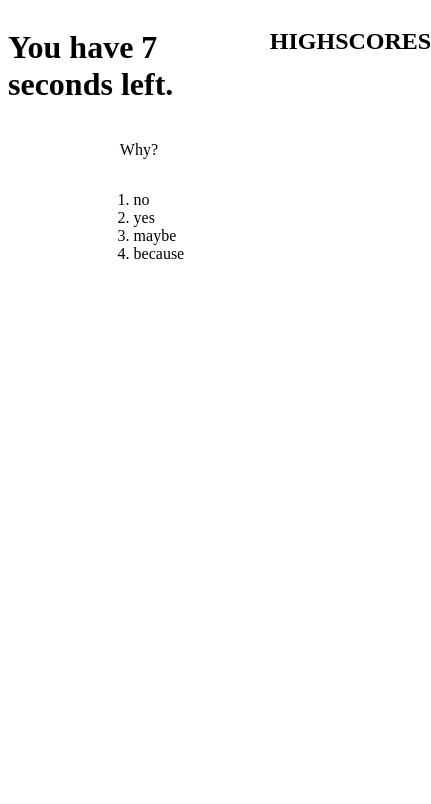
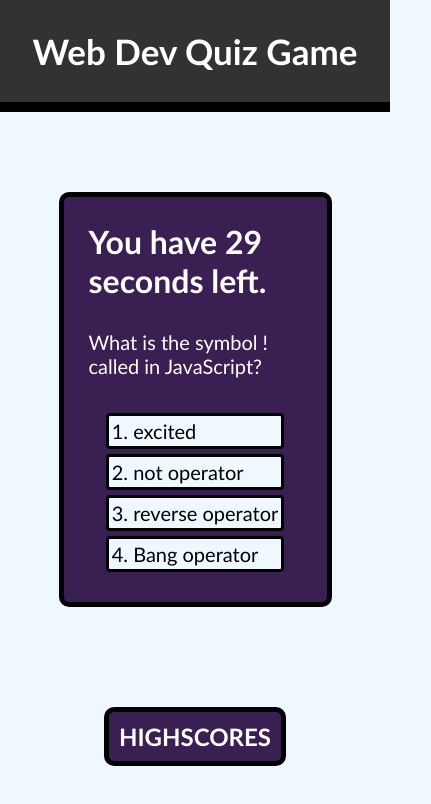
Before and after one commit to Unicorn-Barf/JavaScript_Quiz_Game, a plain HTML site: page index.html in a window 390 px wide. Both pictures are taken after a click on the button "START". Shown: the whole page, 431 px wide, since content can reach past the window. Drawn offline with nearby package versions, Linux system fonts and the light colour scheme.

Commit message:
Updated style.css and added aethetic formatting

```diff
--- a/assets/css/style.css
+++ b/assets/css/style.css
@@ -1,19 +1,122 @@
+/* Delete margins and border box sizing for all elements */
+* {
+    margin: 0;
+    box-sizing: border-box;
+}
+
+/* Set page background color */
+body {
+    background-color: aliceblue;
+    font-family: 'Trebuchet MS', sans-serif;
+}
+
+
+/* Set main container to flexbox */
 #main-container {
     display: flex;
     justify-content: space-around;
 }
 
+/* Main Header formatting */
+#main-header {
+    font-size: 35px;
+    width: 100%;
+    padding: 30px;
+    margin-bottom: 80px;
+    text-align: center;
+    color: white;
+    background-color: rgb(50, 50, 50);
+    border-bottom: 10px solid black;
+}
+/* Game container flexbox and 70% width */
 #game-container {
     display: flex;
     flex-direction: column;
     align-items: center;
     width: 70%;
+    border: 5px solid black;
+    border-radius: 10px;
+    background-color: rgb(57, 31, 82);
+    color: white;
+    padding: 10px;
 }
 
+/* Add padding to game content */
+#game-h1, #question, #answers {
+    padding: 15px;
+}
+
+/* Increase question fontsize */
+#question {
+    font-size: 20px;
+}
+
+/* Make list numbers inside */
+#answers {
+    list-style-position: inside;
+}
+
+/* format answer list items */
+li.li-answer {
+    position: relative;
+    padding: 3px;
+    font-size: 20px;
+    margin: 5px;
+    background-color: aliceblue;
+    color: black;
+    border: 3px solid black;
+    border-radius: 4px;
+}
+
+/* Highlight answer on hover */
+li.li-answer:hover {
+    background-color: blue;
+    color: white;
+}
+
+/* format Answer Alerts */
+#ans-alert {
+    color: chartreuse;
+}
+
+/* format the highscore form */
+#hs-form {
+    margin: 25px;
+}
+
+#hs-form h1 {
+    margin: 15px;
+    color: chartreuse;
+}
+
+/* Highscore Container Card */
 #hs-container {
-    width: 30%;
+    text-align: center;
+    width: fit-content;
+    background-color: rgb(57, 31, 82);
+    color: white;
+    padding: 10px;
+    border: 5px solid black;
+    border-radius: 10px;
 }
 
 #hs-form {
     display: none;
 }
+
+/* Size compatibility for small screens */
+@media screen and (max-width: 992px) {
+
+    /* Change main content to column display */
+    #main-container {
+        display: flex;
+        flex-direction: column;
+        align-items: center;
+    }
+
+    /* Add a margin top to highscore card */
+    #hs-container {
+        margin-top: 100px;
+    }
+
+}
--- a/assets/js/questions.js
+++ b/assets/js/questions.js
@@ -1,8 +1,8 @@
 var quizObj = [
 {
-    question: "Why?",
-    true: "because",
-    wrong: ["no", "yes", "maybe"]
+    question: "What is the symbol ! called in JavaScript?",
+    true: "Bang operator",
+    wrong: ["excited", "not operator", "reverse operator"]
 },
 {
     question: "What is the z-index value used for?",
@@ -10,13 +10,28 @@ var quizObj = [
     wrong: ["Alphabetizing elements", "Ordering elements", "Making Manny happy"]
 },
 {
-    question: "What is the z-index value used for?",
-    true: "Layering elements",
-    wrong: ["Alphabetizing elements", "Ordering elements", "Making Manny happy"]
+    question: "How do you access the DOM?",
+    true: "document.",
+    wrong: [".body", "html.", "$('document')"]
 },
 {
-    question: "What is the z-index value used for?",
-    true: "Layering elements",
-    wrong: ["Alphabetizing elements", "Ordering elements", "Making Manny happy"]
+    question: "How do you make a container into a flexbox container in CSS?",
+    true: "display: flex",
+    wrong: ["display: flexbox", "flex: on", "display: flex-direction"]
+},
+{
+    question: "What is the shortcut for making a 3 item ordered list inside a <div> in VS code?",
+    true: "div>ol>li*3",
+    wrong: ["li*3<ol<div", "div>ol*3", "div*ol*li*3"]
+},
+{
+    question: "How do you use map() on an array?",
+    true: "Pass a callback function inside the ()",
+    wrong: [".map()", "map().array", "only works on strings"]
+},
+{
+    question: "How do you access the window object?",
+    true: "Enter window into the console log.",
+    wrong: ["go to home depot", "retrieve it from the DOM", ".window()"]
 },
 ];
--- a/assets/js/script.js
+++ b/assets/js/script.js
@@ -1,20 +1,22 @@
 var startButton = $("#start-button");
-var gameH1 = $("#game-h1")
+var gameH1 = $("#game-h1");
 var questEl = $('#question');
-var ansOl = $("#answers")
-var hsForm = $("#hs-form")
-var highS
-var quizIndex = 0;
-// Variables for right and wrong answers from user
-var correctInput = 0;
-var incorrectInput = 0;
+var ansOl = $("#answers");
+var hsForm = $("#hs-form");
+var ansAlert = $("#ans-alert");
+var highS;
+var timeLeft;
+var quizIndex;
+var correctInput;
+var incorrectInput;
+
 
 // Load Highscores from local storage
 highS = JSON.parse(localStorage.getItem("high-scores"));
 if (highS !== null) {
     for (i=0; i<8 && i<highS.length; i++){
-        let scoreLi = $("<li>").css("text-decoration", "none");
-        scoreLi.text(`${highS[i].name} ${highS[i].score}`);
+        let scoreLi = $("<li>");
+        scoreLi.text(`${highS[i].name}: ${highS[i].score}`);
         $("#highscore").append(scoreLi);
     };
 }
@@ -25,9 +27,13 @@ if (highS !== null) {
 function gameInit() {
     // Load Highscores from local storage
     highS = JSON.parse(localStorage.getItem("high-scores"));
-    console.log(`this is the game init ${highS}`);
+    // Set scores back to 0
+    correctInput = 0;
+    incorrectInput = 0;
     // Init quiz index to 0
     quizIndex = 0;
+    // Set timer
+    timeLeft = 30;
     // Remove start button
     startButton.css("display", "none");
     // display first question
@@ -46,8 +52,8 @@ function displayQuestion(myObject) {
     // for loop to randomly order answers
     let order = Math.round(Math.random() * 3);
     for (i=0; i<3; i++) {
-        let ansTrue = $("<li>");
-        let ansWrong = $("<li>");
+        let ansTrue = $("<li>").addClass("li-answer");
+        let ansWrong = $("<li>").addClass("li-answer");
         // if statement to randomly place the true answer
         if (order === i && order < 3) {
             ansTrue.text(myObject.true);
@@ -75,8 +81,6 @@ function displayQuestion(myObject) {
 
 // Timer function
 function timer() {
-    // Set total timer time seconds
-    let timeLeft = 8;
     // Make a timer element show on HTML game-h1
     gameH1.text(`You have ${timeLeft} seconds left.`);
 
@@ -91,13 +95,9 @@ function timer() {
         // Finished questions or ran out of time
         else if (timeLeft === 0 || quizIndex === quizObj.length) {
 
-            // Call Highscore function if it is top 8 score
-            console.log(correctInput);
-
-
             // Check if not null, and call highScores if correctInput is a top 8 score
             if (highS !== null) {
-                if (highS.length < 8 || correctInput > highS[7]) {
+                if (highS.length < 8 || correctInput > highS[7].score) {
                     highScores();
                 }
             }
@@ -109,9 +109,11 @@ function timer() {
             };
 
             // delete question
-            questEl.text('');
+            questEl.text(`You got ${correctInput} answers right and ${incorrectInput} answers wrong.`);
             // delete ansOl items
             ansOl.html('');
+            // remove answer alert
+            ansAlert.text('');
             // remove timer text
             gameH1.text('FINISHED');
             // put back start button
@@ -136,7 +138,8 @@ $("#hs-form").on("click", "#hs-button", function (event) {
     event.preventDefault();
     // Get name value from initials input and store in variable name
     let name = $("#initials").val();
-    console.log(name);
+    // clear input field
+    $("#initials").text('');
     // Create an object with the name and corresponding score
     let myScoreObj = {
         name: name,
@@ -157,13 +160,11 @@ $("#hs-form").on("click", "#hs-button", function (event) {
             // Place value in order of highest to lowest score
             if (correctInput >= highS[i].score) {
                 highS.splice(i, 0, myScoreObj);
-                i = scoreIndex;
-                console.log("inside loop if statement");
+                break;
             }
             else if (i === highS.length - 1 && correctInput < highS[i].score) {
                 highS.push(myScoreObj);
-                i = scoreIndex;
-                console.log("inside loop else if statement");
+                break;
             }
         };
     };
@@ -177,12 +178,9 @@ $("#hs-form").on("click", "#hs-button", function (event) {
     $("#highscore").empty();
     for (i = 0; i < 8 && i < highS.length; i++) {
         let scoreLi = $("<li>").css("text-decoration", "none");
-        scoreLi.text(`${highS[i].name} ${highS[i].score}`);
+        scoreLi.text(`${highS[i].name}: ${highS[i].score}`);
         $("#highscore").append(scoreLi);
     };
-    // Set scores back to 0
-    correctInput = 0;
-    incorrectInput = 0;
 });
 
 
@@ -210,11 +208,17 @@ ansOl.on("click", function(event) {
             correctInput++;
             // Increment the quiz object index
             quizIndex++;
+            // alert for correct answer
+            ansAlert.text("That was CORRECT!");
         }
         else if (element.textContent !== quizObj[quizIndex].true) {
             incorrectInput++;
             // Increment the quiz object index
             quizIndex++;
+            // Alert wrong answer
+            ansAlert.text("That was WRONG!");
+            // subtract time from clock
+            timeLeft -= 5;
         }
 
         // move on to next quiz question
--- a/index.html
+++ b/index.html
@@ -5,9 +5,13 @@
     <meta http-equiv="X-UA-Compatible" content="IE=edge">
     <meta name="viewport" content="width=device-width, initial-scale=1.0">
     <link rel="stylesheet" href="./assets/css/style.css">
-    <title>JS Quiz</title>
+    <title>Webdev Quiz</title>
 </head>
 <body>
+
+    <!-- Main Header -->
+    <h1 id="main-header">Web Dev Quiz Game</h1>
+
     <!-- Container div to be manipulated with JS -->
     <div id="main-container">
 
@@ -16,13 +20,14 @@
             <h1 id="game-h1"></h1>
             <p id="question"></p>
             <ol id="answers"></ol>
+            <p id="ans-alert"></p>
             <button id="start-button">START</button>
 
             <!-- Highscore form to enter Initials -->
             <form id="hs-form">
                 <h1>You've got a high score!</h1>
-                <label for="initials">Enter initials.</label>
-                <input type="text" id="initials" name="initials">
+                <label for="initials">Enter Initials!!</label>
+                <input type="text" id="initials" name="initials" placeholder="ex. NS">
                 <button id="hs-button">Submit</button>
             </form>
         </main>
```
